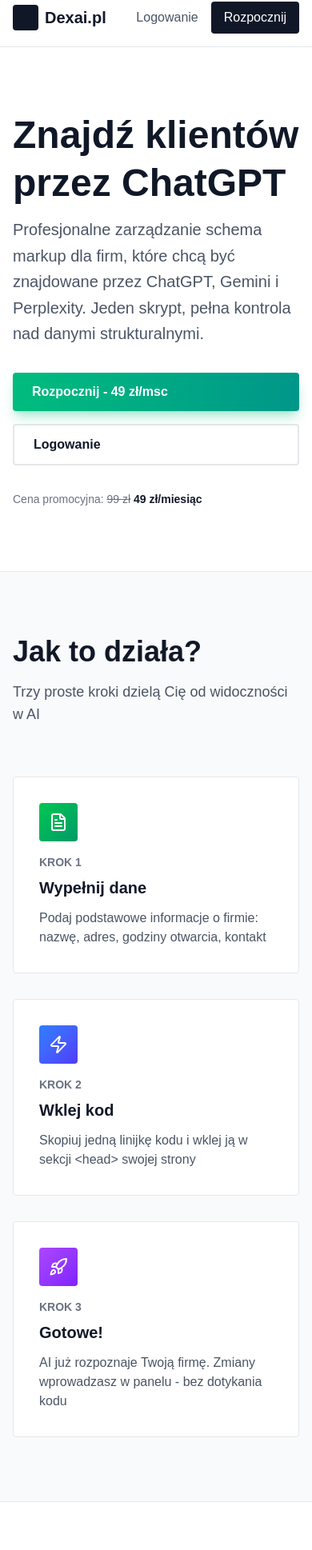
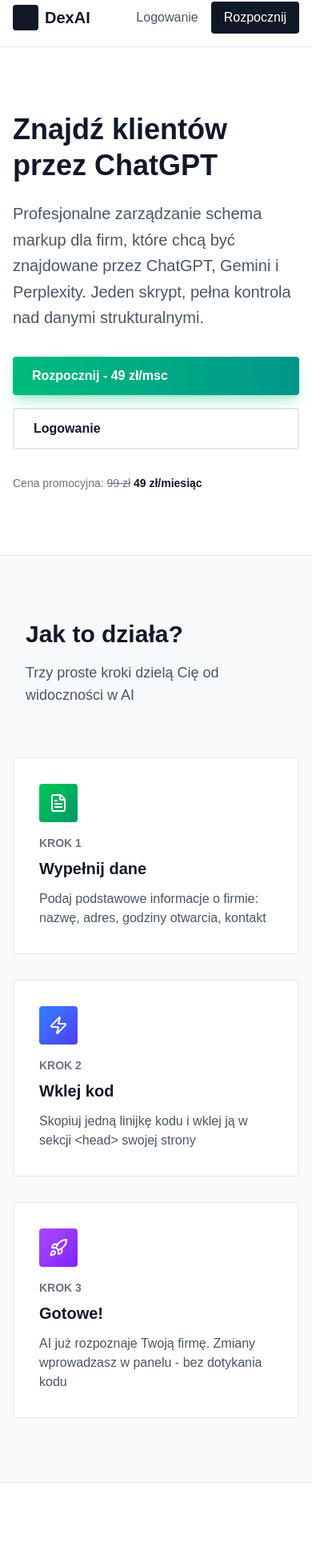
Before and after one commit to DarGrz/dexai, a Next.js app: page / in a window 390 px wide. Shown: the part 14-1952 px from the top of the page at 80% size. Built offline with nearby package versions, Linux system fonts and the light colour scheme; no server answers.

Commit message:
feat: Add subtitle to testimonials section and adjust mobile header padding

```diff
--- a/app/components/AnimatedHeadline.tsx
+++ b/app/components/AnimatedHeadline.tsx
@@ -38,9 +38,9 @@
   }, [index])
 
   return (
-    <div className="relative h-[120px] md:h-[150px] overflow-hidden mb-3">
+    <div className="relative h-[100px] md:h-[150px] overflow-hidden mb-3">
       <h1
-        className={`text-5xl md:text-6xl font-bold text-gray-900 leading-tight ease-in-out ${
+        className={`text-4xl md:text-6xl font-bold text-gray-900 leading-tight ease-in-out ${
           animationState === 'enter' ? '-translate-y-full opacity-0 transition-all duration-[500ms]' :
           animationState === 'visible' ? 'translate-y-0 opacity-100 transition-all duration-[500ms]' :
           'translate-y-full opacity-0 transition-all duration-[1300ms]'
--- a/app/dashboard/page.tsx
+++ b/app/dashboard/page.tsx
@@ -31,7 +31,7 @@
       <div className="max-w-2xl mx-auto py-12">
         <div className="bg-white rounded-xl shadow-lg border border-gray-200 overflow-hidden">
           <div className="bg-gradient-to-r from-indigo-600 to-purple-600 p-8 text-white text-center">
-            <h1 className="text-3xl font-bold mb-2">🚀 Witaj w DexAi!</h1>
+            <h1 className="text-3xl font-bold mb-2">🚀 Witaj w DexAI!</h1>
             <p className="text-indigo-100 text-lg">
               Optymalizuj widoczność swojej strony w wyszukiwarkach AI
             </p>
--- a/app/page.tsx
+++ b/app/page.tsx
@@ -15,7 +15,7 @@
           <div className="flex justify-between items-center">
             <div className="flex items-center space-x-2">
               <div className="w-8 h-8 bg-gray-900 rounded"></div>
-              <span className="text-xl font-bold text-gray-900">Dexai.pl</span>
+              <span className="text-xl font-bold text-gray-900">DexAI</span>
             </div>
             <div className="flex items-center space-x-4">
               {user ? (
@@ -101,8 +101,8 @@
       {/* How We Work */}
       <section className="py-20 bg-gray-50">
         <div className="max-w-7xl mx-auto px-4 sm:px-6 lg:px-8">
-          <div className="mb-16">
-            <h2 className="text-4xl font-bold text-gray-900 mb-4">
+          <div className="mb-16 px-4 sm:px-0">
+            <h2 className="text-3xl md:text-4xl font-bold text-gray-900 mb-4">
               Jak to działa?
             </h2>
             <p className="text-lg text-gray-600 max-w-2xl">
@@ -156,8 +156,8 @@
       {/* Why Choose Us */}
       <section className="py-20 bg-white border-y border-gray-200">
         <div className="max-w-7xl mx-auto px-4 sm:px-6 lg:px-8">
-          <div className="mb-16">
-            <h2 className="text-4xl font-bold text-gray-900 mb-4">
+          <div className="mb-16 px-4 sm:px-0">
+            <h2 className="text-3xl md:text-4xl font-bold text-gray-900 mb-4">
               Dlaczego Dexai?
             </h2>
             <p className="text-lg text-gray-600 max-w-2xl">
@@ -220,10 +220,13 @@
       {/* Testimonials */}
       <section className="py-20 bg-gray-50">
         <div className="max-w-7xl mx-auto px-4 sm:px-6 lg:px-8">
-          <div className="mb-16">
-            <h2 className="text-4xl font-bold text-gray-900 mb-4">
+          <div className="mb-16 px-4 sm:px-0">
+            <h2 className="text-3xl md:text-4xl font-bold text-gray-900 mb-4">
               Co mówią nasi klienci
             </h2>
+            <p className="text-lg text-gray-600 max-w-3xl">
+              Zobacz, jak nasze rozwiązanie pomogło firmom zwiększyć widoczność w wynikach wyszukiwania AI
+            </p>
           </div>
 
           <div className="grid md:grid-cols-2 gap-8 max-w-5xl mx-auto">
@@ -273,8 +276,8 @@
       {/* FAQ */}
       <section className="py-20 bg-white">
         <div className="max-w-4xl mx-auto px-4 sm:px-6 lg:px-8">
-          <div className="mb-16">
-            <h2 className="text-4xl font-bold text-gray-900 mb-4">
+          <div className="mb-16 px-4 sm:px-0">
+            <h2 className="text-3xl md:text-4xl font-bold text-gray-900 mb-4">
               Często zadawane pytania
             </h2>
           </div>
@@ -336,7 +339,7 @@
       {/* Final CTA */}
       <section className="py-20 bg-gray-900">
         <div className="max-w-4xl mx-auto px-4 sm:px-6 lg:px-8 text-center">
-          <h2 className="text-4xl md:text-5xl font-bold text-white mb-6">
+          <h2 className="text-3xl md:text-5xl font-bold text-white mb-6">
             Gotowy na widoczność w erze AI?
           </h2>
           <p className="text-xl text-gray-300 mb-8 max-w-2xl mx-auto">
```
